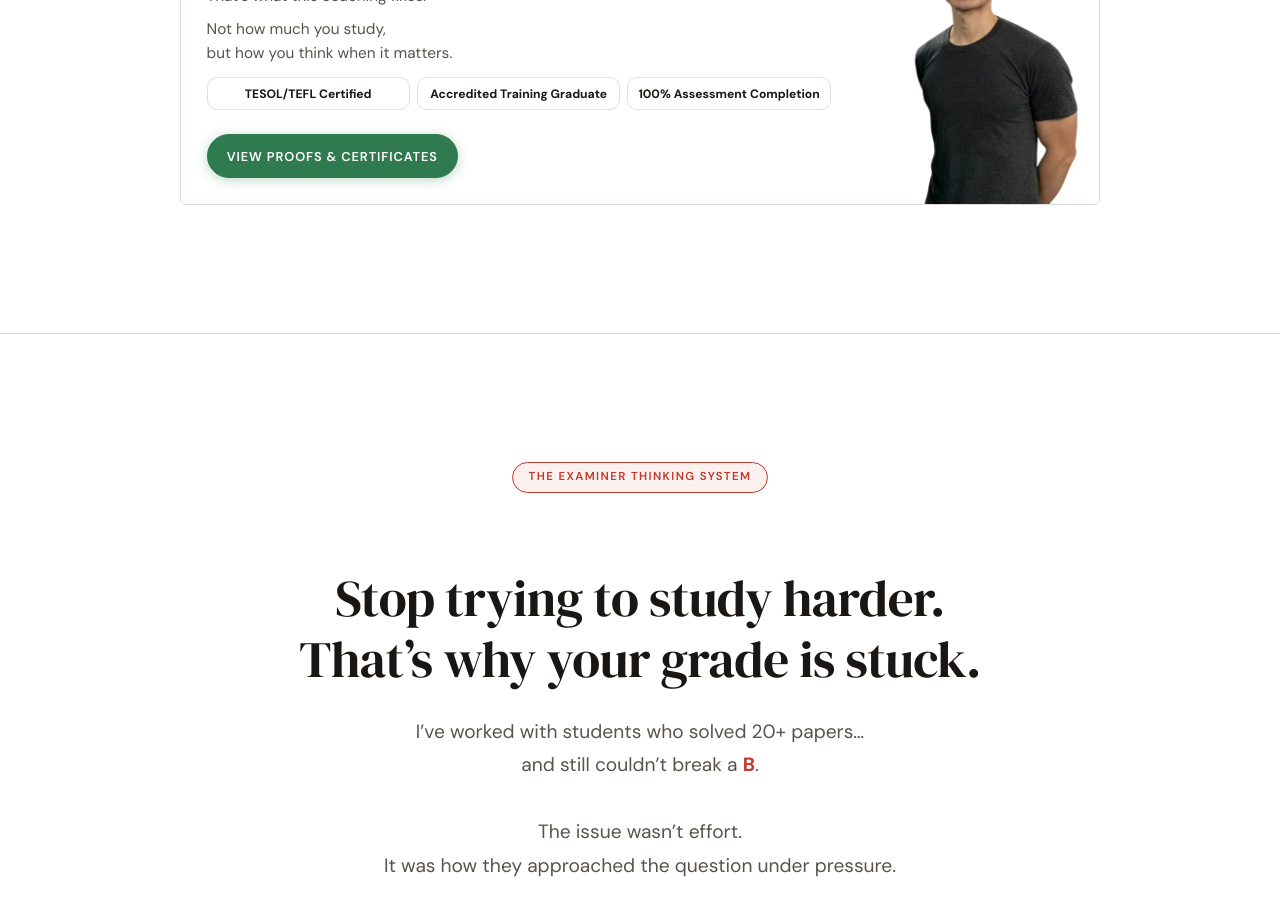
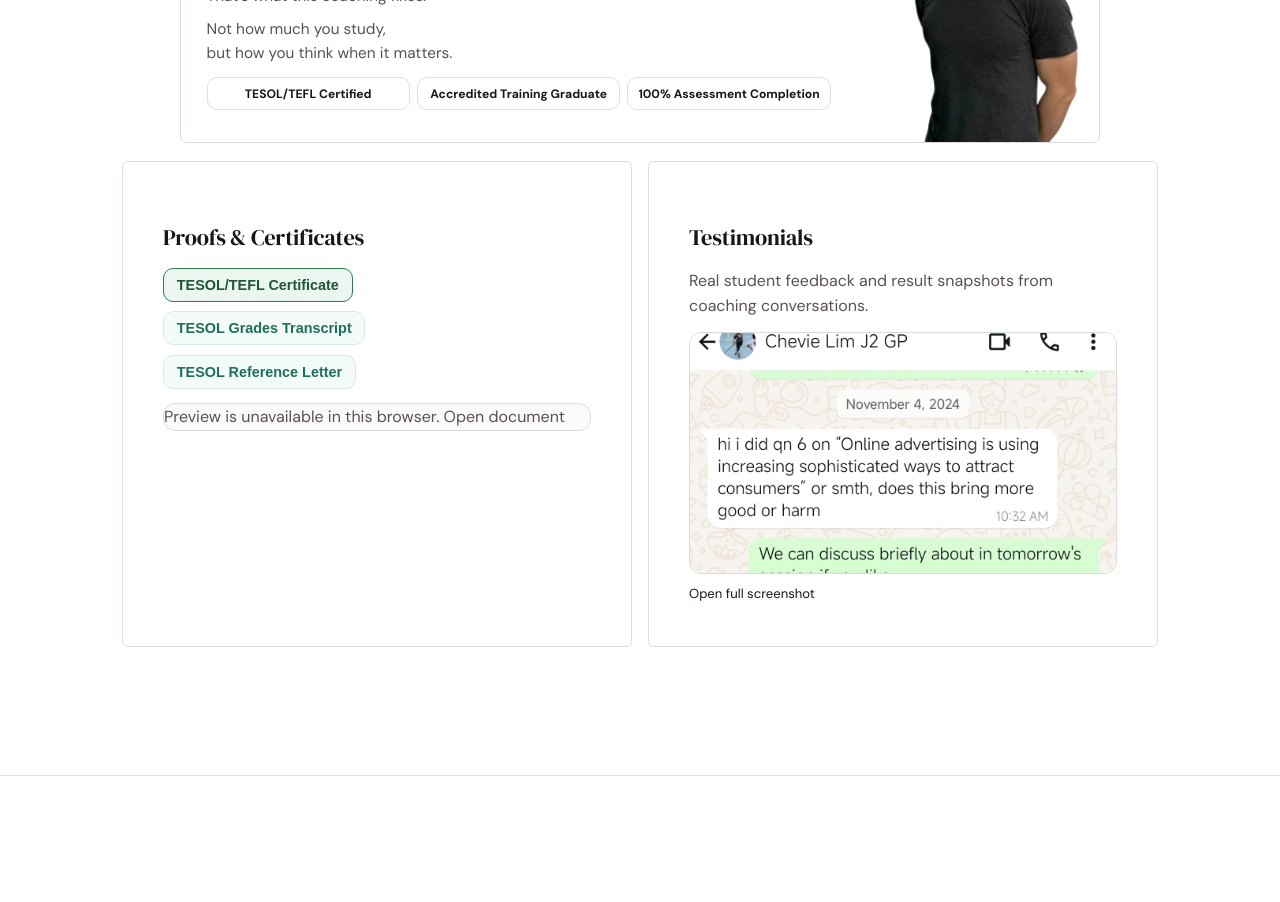
Before and after one commit to zakmero/bryan-coaching-site, a React (Vite) app: page / in a window 1280 px wide. Shown: the part 2500-3402 px from the top of the page. Built offline with nearby package versions, Linux system fonts and the light colour scheme.

Commit message:
Show proofs automatically

```diff
--- a/src/AppV2Original.jsx
+++ b/src/AppV2Original.jsx
@@ -62,8 +62,8 @@ const EngagementBand = ({ title, subtitle, cta = 'Apply for Coaching' }) => (
 );
 
 const StoryVision = () => {
-  const [showProofs, setShowProofs] = useState(false);
   const [selectedProof, setSelectedProof] = useState('tesol-cert');
+  const proofPanelRef = useRef(null);
   const testimonialScrollRef = useRef(null);
   const proofDocs = [
     { id: 'tesol-cert', label: 'TESOL/TEFL Certificate', file: tesolCert },
@@ -73,37 +73,68 @@ const StoryVision = () => {
   const activeProof = proofDocs.find((doc) => doc.id === selectedProof) ?? proofDocs[0];
 
   useEffect(() => {
-    if (!showProofs) return;
+    let rafId;
+    let startTimer;
+    let startTime;
+    let hasStarted = false;
 
+    const startScroll = () => {
       const viewport = testimonialScrollRef.current;
-    if (!viewport) return;
+      if (!viewport || hasStarted) return false;
 
-    viewport.scrollTop = 0;
-    const maxScroll = viewport.scrollHeight - viewport.clientHeight;
+      hasStarted = true;
+      let attempts = 0;
+
+      const run = () => {
+        const currentViewport = testimonialScrollRef.current;
+        if (!currentViewport) return;
+
+        const maxScroll = currentViewport.scrollHeight - currentViewport.clientHeight;
+        if (maxScroll <= 0 && attempts < 8) {
+          attempts += 1;
+          startTimer = setTimeout(run, 300);
+          return;
+        }
+
         if (maxScroll <= 0) return;
 
-    let rafId;
-    let startTime;
+        currentViewport.scrollTop = 0;
         const duration = 8000;
 
         const step = (timestamp) => {
           if (startTime === undefined) startTime = timestamp;
           const progress = Math.min((timestamp - startTime) / duration, 1);
-      viewport.scrollTop = maxScroll * progress;
+          currentViewport.scrollTop = maxScroll * progress;
           if (progress < 1) {
             rafId = requestAnimationFrame(step);
           }
         };
 
-    const startTimer = setTimeout(() => {
         rafId = requestAnimationFrame(step);
-    }, 350);
+      };
+
+      startTimer = setTimeout(run, 350);
+      return true;
+    };
+
+    const panel = proofPanelRef.current;
+    if (!panel) return undefined;
+
+    const observer = new IntersectionObserver(([entry]) => {
+      if (entry.isIntersecting) {
+        const didStart = startScroll();
+        if (didStart) observer.disconnect();
+      }
+    }, { threshold: 0.35 });
+
+    observer.observe(panel);
 
     return () => {
+      observer.disconnect();
       clearTimeout(startTimer);
       if (rafId) cancelAnimationFrame(rafId);
     };
-  }, [showProofs]);
+  }, []);
 
   return (
     <section className="v2-section" id="story">
@@ -169,22 +200,12 @@ const StoryVision = () => {
             <div className="v2-story-authority-item">100% Assessment Completion</div>
           </div>
         </div>
-        <button
-            type="button"
-            className="v2-btn v2-btn-primary v2-proof-trigger"
-            style={{ marginTop: '1.1rem' }}
-            onClick={() => setShowProofs((prev) => !prev)}
-            aria-expanded={showProofs}
-            aria-controls="proofs-panel"
-        >
-          View Proofs & Certificates
-        </button>
       </article>
 
         <div
           id="proofs-panel"
-          className={`v2-proof-collapse ${showProofs ? 'is-open' : ''}`}
-          aria-hidden={!showProofs}
+          className="v2-proof-collapse v2-animate-fade-up"
+          ref={proofPanelRef}
         >
           <div className="v2-proof-grid" style={{ marginTop: '1.1rem' }}>
             <div className="v2-card">
--- a/src/indexV2.css
+++ b/src/indexV2.css
@@ -1278,26 +1278,8 @@ object {
   border: 0;
 }
 
-.v2-proof-trigger {
-  border-radius: 999px;
-  padding: 0.78rem 1.2rem;
-  font-size: 0.8rem;
-  letter-spacing: 0.07em;
-  text-transform: uppercase;
-}
-
 .v2-proof-collapse {
-  max-height: 0;
-  opacity: 0;
-  overflow: hidden;
-  transform: translateY(-8px);
-  transition: max-height 0.55s ease, opacity 0.35s ease, transform 0.35s ease;
-}
-
-.v2-proof-collapse.is-open {
-  max-height: 2200px;
-  opacity: 1;
-  transform: translateY(0);
+  margin-top: 1.15rem;
 }
 
 .v2-proof-grid {
@@ -1821,11 +1803,6 @@ object {
     margin: 0.1rem auto 0.15rem;
     object-position: bottom center;
   }
-  .v2-proof-trigger {
-    margin-top: 0 !important;
-    width: 100%;
-    justify-content: center;
-  }
   .v2-proof-grid {
     grid-template-columns: 1fr;
   }
```
Lines whose indentation alone changed are shown as unchanged.
